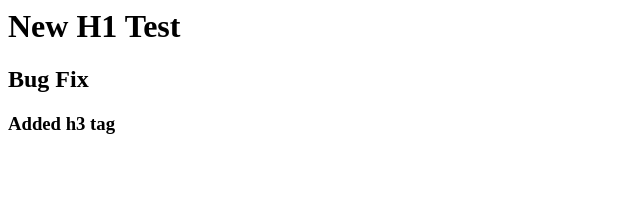
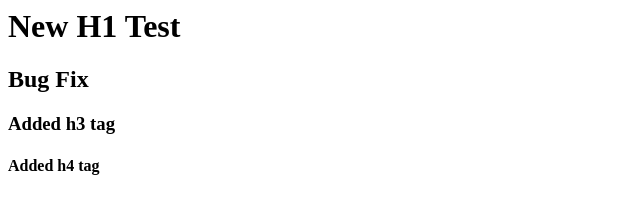
Before and after one commit to nrctnkill/RaviRepository, a plain HTML site: page index.html in a window 1280 px wide. Shown: the whole page, without its empty margins (0-640 px from the left). Drawn offline with Linux system fonts and the light colour scheme.

Commit message:
Update index.html

```diff
--- a/index.html
+++ b/index.html
@@ -3,3 +3,5 @@
 <h2>Bug Fix</h2>
 
 <h3>Added h3 tag</h3>
+
+<h4>Added h4 tag</h4>
```
